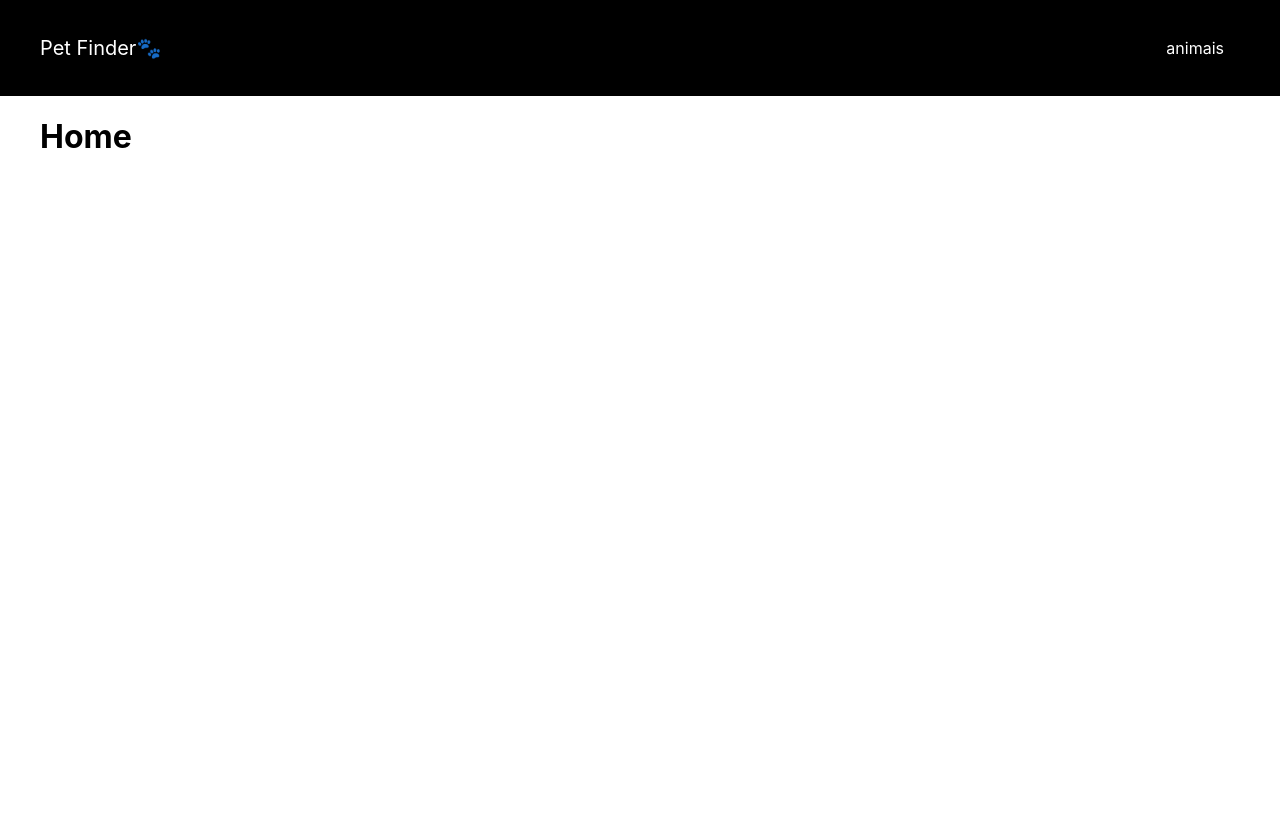
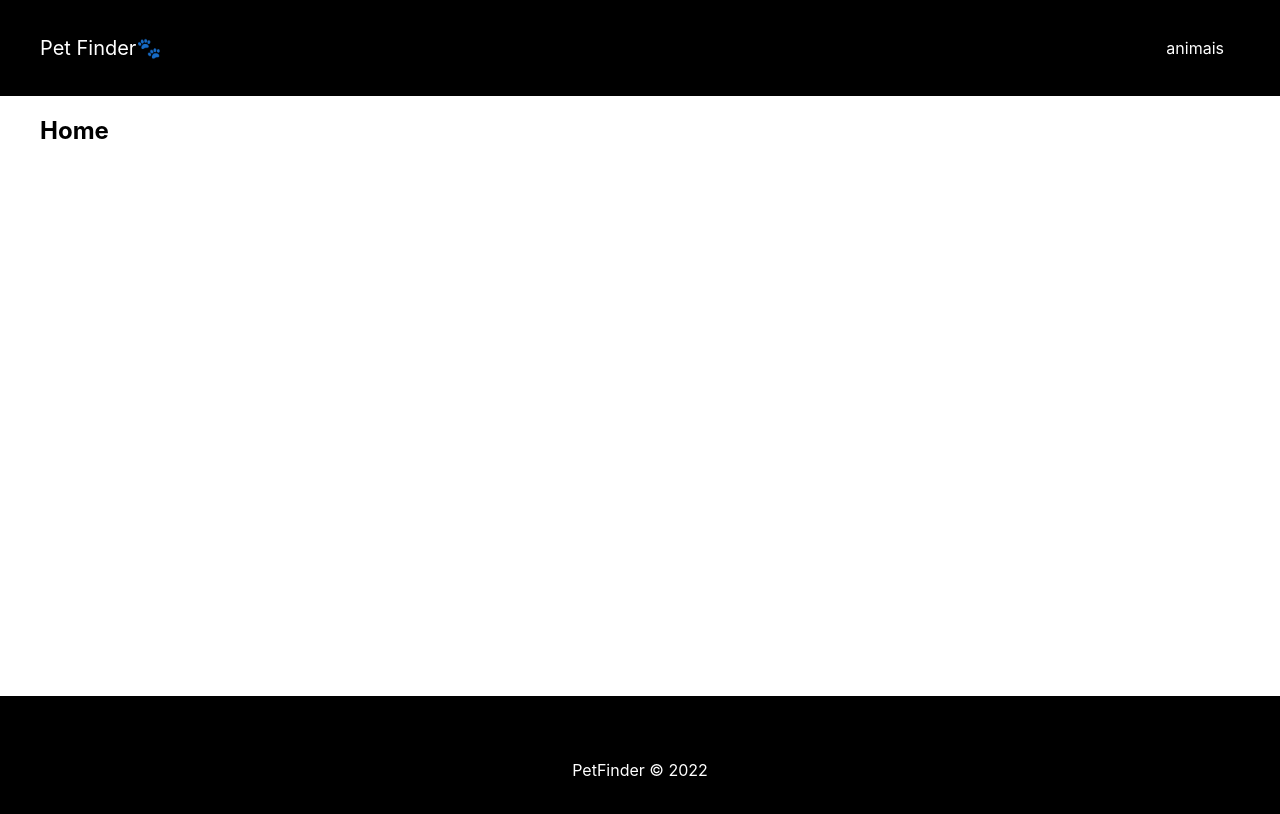
Before and after one commit to kvojps/pet-finder, a React (Create React App) app: page / in a window 1280 px wide. Shown: the top 814 px of the page. Built offline with nearby package versions, Linux system fonts and the light colour scheme.

Commit message:
adicionando footer e estilizando

```diff
--- a/src/App.js
+++ b/src/App.js
@@ -4,6 +4,7 @@
 
 import Home from './componentes/paginas/Home'
 import Animais from './componentes/paginas/Animais'
+import Footer from './componentes/layout/Footer'
 import Navbar from './componentes/layout/Navbar'
 import Container from './componentes/layout/Container'
 
@@ -13,14 +14,14 @@
       <Router>
         <Navbar/>
 
-        <Container>
+        <Container customClass="min-height">
           <Routes>
             <Route exact path = "/" element ={<Home/>}></Route>
             <Route exact path = "/animais" element ={<Animais/>}></Route>
           </Routes>
         </Container>
 
-
+        <Footer/>
       </Router>
     </div>
   );
--- /dev/null
+++ b/src/componentes/layout/Footer.js
@@ -0,0 +1,11 @@
+import styles from './assets/Footer.module.css';
+
+function Footer() {
+    return(
+        <footer className={styles.footer}>
+            <p className="copy_right">PetFinder &copy; 2022</p>
+        </footer>
+    )
+}
+
+export default Footer
--- a/src/componentes/layout/assets/Container.module.css
+++ b/src/componentes/layout/assets/Container.module.css
@@ -5,3 +5,16 @@
     margin: 0 auto;
     flex-wrap: wrap;
 }
+
+.min-height {
+    min-height:75vh;
+}
+
+.start {
+    justify-content: flex-start;
+}
+
+.column {
+    flex-direction: column;
+    justify-content: flex-start;
+}
--- /dev/null
+++ b/src/componentes/layout/assets/Footer.module.css
@@ -0,0 +1,10 @@
+.footer {
+    background-color: black;
+    color: white;
+    padding: 3em;
+    text-align: center;
+}
+
+.footer p {
+    margin-top: 1em;
+}
--- a/src/componentes/paginas/Home.js
+++ b/src/componentes/paginas/Home.js
@@ -1,8 +1,8 @@
 function Home() {
     return(
-        <div>
+        <section>
             <h1>Home</h1>
-        </div>
+        </section>
     )
 }
 
```
